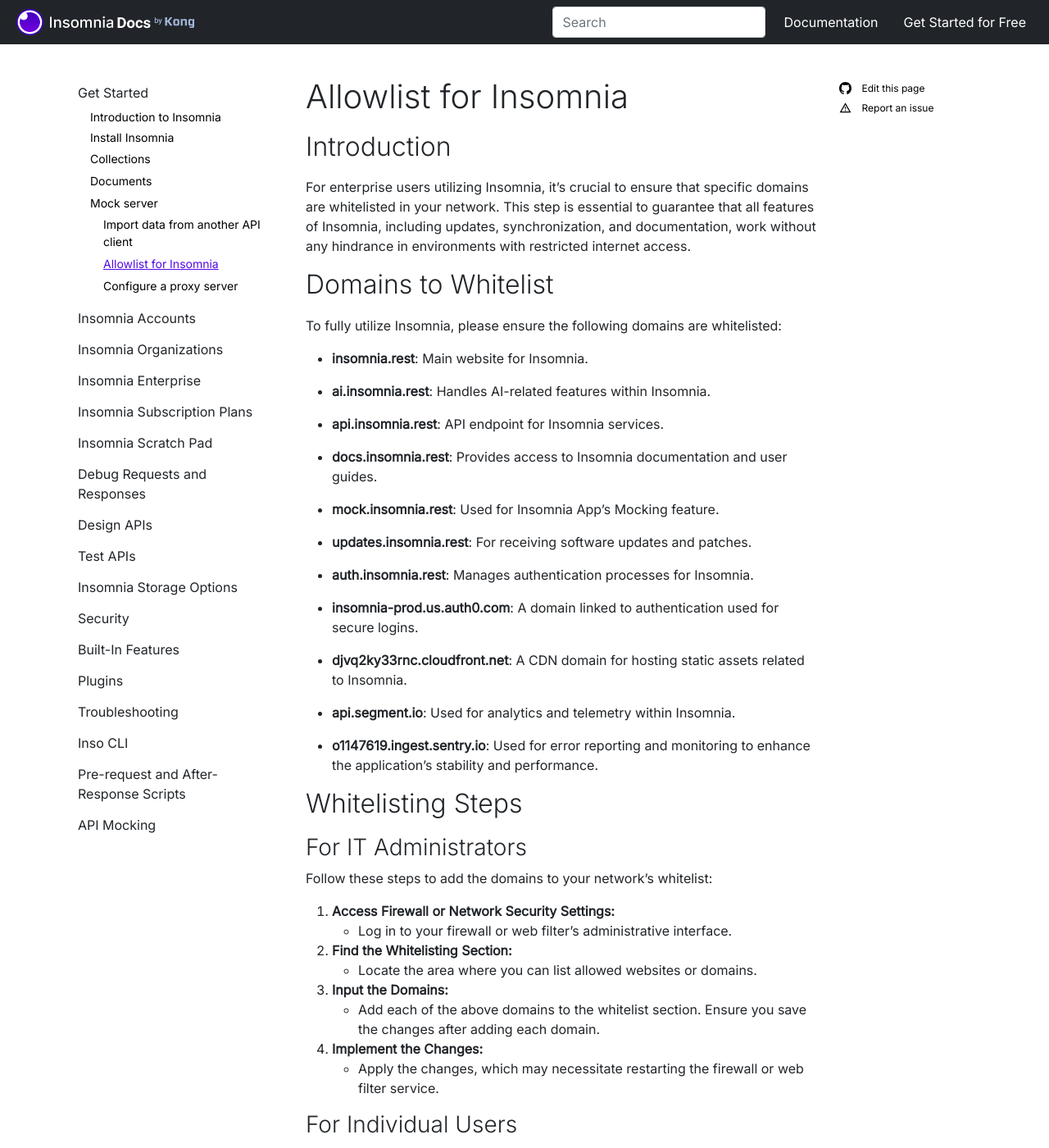
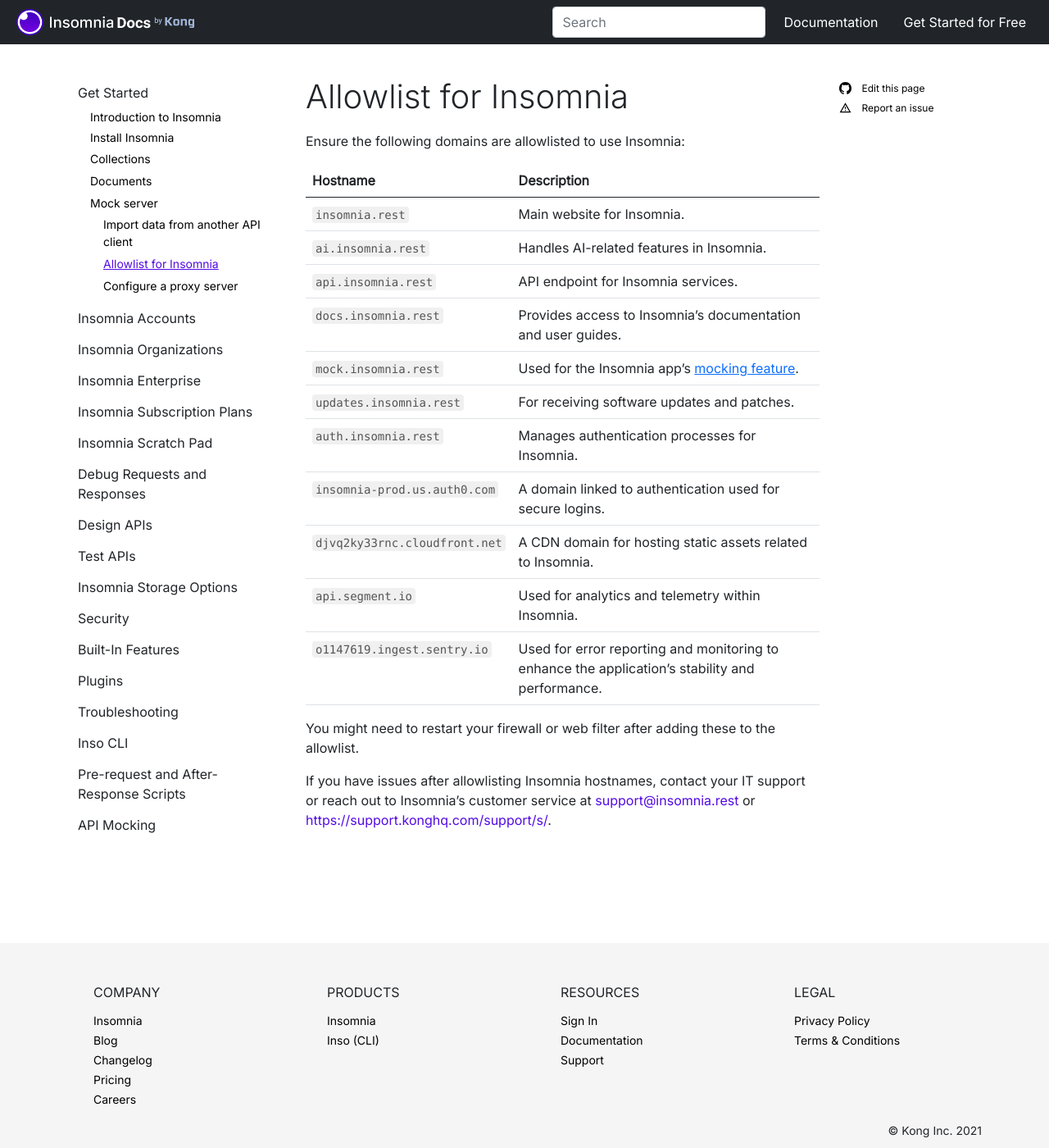
Before and after one commit to Kong/insomnia-docs, a Jekyll site: the page built from docs/insomnia/get-started/mock-server/allowlist.md, in a window 1280 px wide and 1400 px high. Shown: the whole window at 82% size. Built offline with Jekyll 4.4.1, drawn with Linux system fonts in a browser that asks for light colours; comment, search, counter and statistics services are not loaded; some of the changed text lies outside the part shown.

Commit message:
docs(Get started rework): Revise the Insomnia allowlist page (#227)
* Revise the Insomnia allowlist page

Signed-off-by: Diana <75819066+cloudjumpercat@users.noreply.github.com>

* wip2

* Apply code review feedback

Signed-off-by: Diana <75819066+cloudjumpercat@users.noreply.github.com>

---------

Signed-off-by: Diana <75819066+cloudjumpercat@users.noreply.github.com>
Co-authored-by: Fabian Rodriguez <fabian.rodriguez@konghq.com>

```diff
--- a/docs/assets/css/styles.scss
+++ b/docs/assets/css/styles.scss
@@ -16,6 +16,10 @@
     @media (max-width: 767px) {
         margin-bottom: 550px;
     }
+}
+
+table {
+  @extend .table;
 }
 
 // logo and icon styling
--- a/docs/insomnia/get-started/mock-server/allowlist.md
+++ b/docs/insomnia/get-started/mock-server/allowlist.md
@@ -3,60 +3,22 @@
 title:  Allowlist for Insomnia
 ---
 
-<!-- for docs rework: revise this page like we normally would -->
+Ensure the following domains are allowlisted to use Insomnia:
 
-## Introduction
+| Hostname | Description |
+| -------- | ----------- |
+| `insomnia.rest` | Main website for Insomnia. |
+| `ai.insomnia.rest` | Handles AI-related features in Insomnia. |
+| `api.insomnia.rest` | API endpoint for Insomnia services. |
+| `docs.insomnia.rest` | Provides access to Insomnia's documentation and user guides. |
+| `mock.insomnia.rest` | Used for the Insomnia app's [mocking feature](/insomnia/api-mocking). |
+| `updates.insomnia.rest` | For receiving software updates and patches. |
+| `auth.insomnia.rest` | Manages authentication processes for Insomnia. |
+| `insomnia-prod.us.auth0.com` | A domain linked to authentication used for secure logins. |
+| `djvq2ky33rnc.cloudfront.net` | A CDN domain for hosting static assets related to Insomnia. |
+| `api.segment.io` | Used for analytics and telemetry within Insomnia. |
+| `o1147619.ingest.sentry.io` | Used for error reporting and monitoring to enhance the application's stability and performance. |
 
-For enterprise users utilizing Insomnia, it's crucial to ensure that specific domains are whitelisted in your network. This step is essential to guarantee that all features of Insomnia, including updates, synchronization, and documentation, work without any hindrance in environments with restricted internet access.
+You might need to restart your firewall or web filter after adding these to the allowlist.
 
-## Domains to Whitelist
-
-To fully utilize Insomnia, please ensure the following domains are whitelisted:
-
-- **insomnia.rest**: Main website for Insomnia.
-
-- **ai.insomnia.rest**: Handles AI-related features within Insomnia.
-
-- **api.insomnia.rest**: API endpoint for Insomnia services.
-
-- **docs.insomnia.rest**: Provides access to Insomnia documentation and user guides.
-
-- **mock.insomnia.rest**: Used for Insomnia App's Mocking feature.
-
-- **updates.insomnia.rest**: For receiving software updates and patches.
-
-- **auth.insomnia.rest**: Manages authentication processes for Insomnia.
-
-- **insomnia-prod.us.auth0.com**: A domain linked to authentication used for secure logins.
-
-- **djvq2ky33rnc.cloudfront.net**: A CDN domain for hosting static assets related to Insomnia.
-
-- **api.segment.io**: Used for analytics and telemetry within Insomnia.
-
-- **o1147619.ingest.sentry.io**:  Used for error reporting and monitoring to enhance the application's stability and performance.
-
-## Whitelisting Steps
-
-### For IT Administrators
-
-Follow these steps to add the domains to your network's whitelist:
-
-1. **Access Firewall or Network Security Settings:**
-   - Log in to your firewall or web filter's administrative interface.
-
-2. **Find the Whitelisting Section:**
-   - Locate the area where you can list allowed websites or domains.
-
-3. **Input the Domains:**
-   - Add each of the above domains to the whitelist section. Ensure you save the changes after adding each domain.
-
-4. **Implement the Changes:**
-   - Apply the changes, which may necessitate restarting the firewall or web filter service.
-
-### For Individual Users
-
-If you're an individual user, contact your IT department with this list and request these domains be whitelisted to enable full functionality of Insomnia in your workspace.
-
-## Conclusion
-
-Whitelisting these domains ensures uninterrupted access to all functionalities of Insomnia, including updates, documentation, and necessary backend services. Should you experience issues post-whitelisting, it's advisable to seek assistance from your IT support or reach out to Insomnia's customer service at <support@insomnia.rest> OR <https://support.konghq.com/support/s/>.
+If you have issues after allowlisting Insomnia hostnames, contact your IT support or reach out to Insomnia's customer service at <support@insomnia.rest> or <https://support.konghq.com/support/s/>.
```
